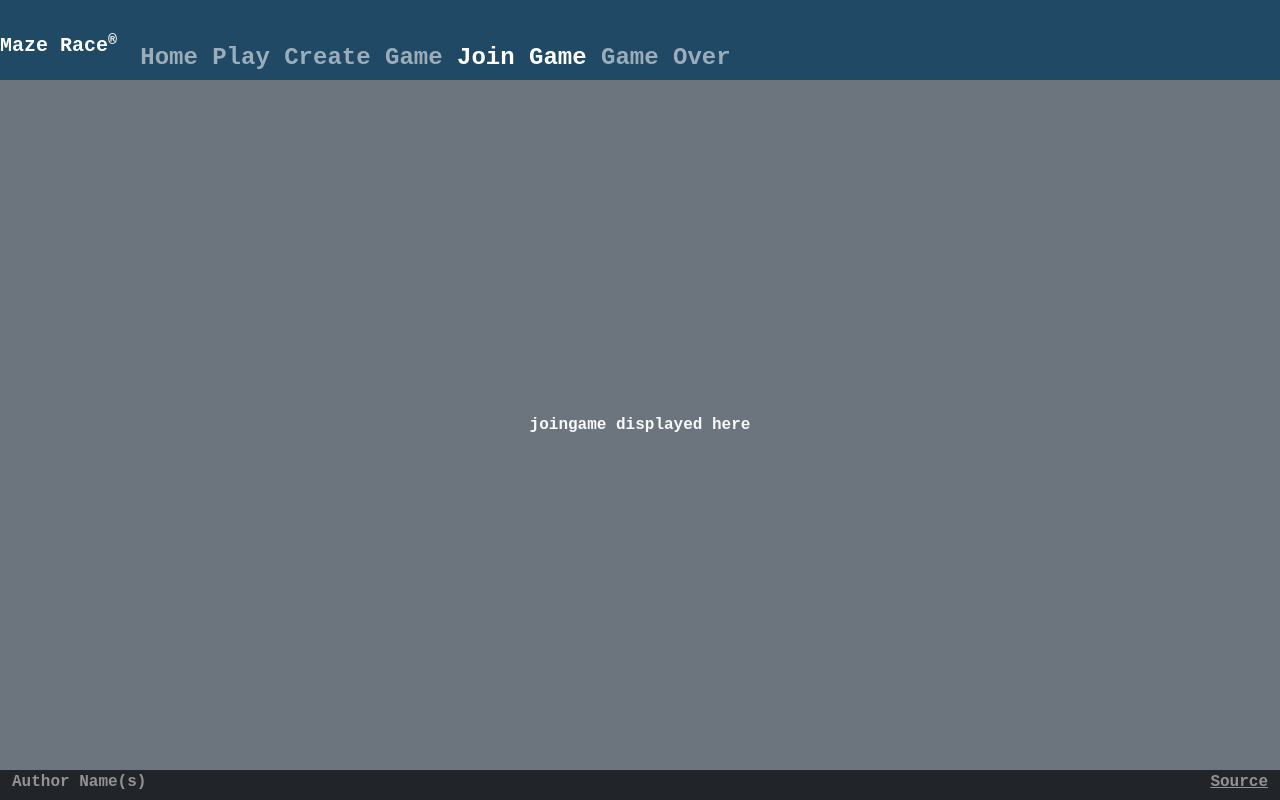
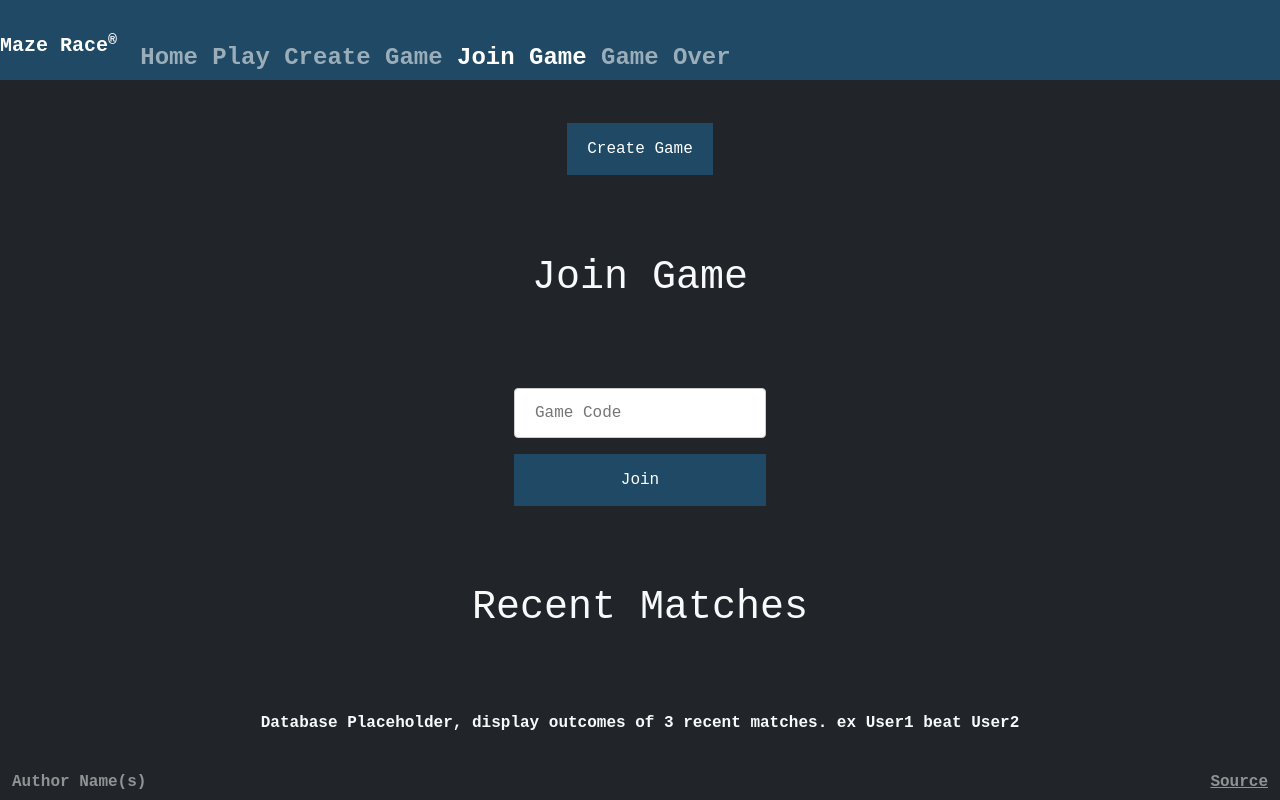
Before and after one commit to mjen3en/startup, a React (Vite) app: page /joingame in a window 1280 px wide. Built offline with nearby package versions, Linux system fonts and the light colour scheme.

Commit message:
added content from html to each page

```diff
--- a/src/creategame/creategame.jsx
+++ b/src/creategame/creategame.jsx
@@ -3,7 +3,14 @@ import React from 'react';
 export function CreateGame() {
   return (
     <main className="container-fluid bg-secondary text-center">
-      <div>creategame displayed here</div>
+      <main>
+      <h1>Game Code</h1>
+      <div>Randomly generated game code goes here</div>
+      <div> Use 100ms api to generate and manage room codes</div>
+
+      <h1> Websocket Data</h1>
+      <div>Will automatically notify player and change screens when another player has joined the game</div>
+    </main>
     </main>
   );
 }
--- a/src/gameover/gameover.jsx
+++ b/src/gameover/gameover.jsx
@@ -2,8 +2,15 @@ import React from 'react';
 
 export function GameOver() {
   return (
-    <main className="container-fluid bg-secondary text-center">
-      <div>gameover displayed here</div>
+    <main>
+      <h1>GAME OVER</h1>
+      <h1>YOU WON</h1>
+      <form method="get" action="index.html">
+        <div>
+          <button type="submit" >Go Home</button>
+        </div>
+      </form>
+      <img src="Trophy.jpg" />
     </main>
   );
 }
--- a/src/joingame/joingame.jsx
+++ b/src/joingame/joingame.jsx
@@ -2,8 +2,21 @@ import React from 'react';
 
 export function JoinGame() {
   return (
-    <main className="container-fluid bg-secondary text-center">
-      <div>joingame displayed here</div>
+    <main>
+      <form method = "get" action = "creategame.html">
+      <button type="submit"> Create Game</button>
+      </form>
+
+      <h1>Join Game</h1>
+      <form method="get" action="gamecscreen.html">
+        <div>
+          <span></span>
+          <input type="text" placeholder="Game Code" />
+        </div>
+        <button type="submit">Join</button>
+      </form>
+      <h1> Recent Matches</h1>
+      <div>Database Placeholder, display outcomes of 3 recent matches. ex User1 beat User2</div>
     </main>
   );
 }
--- a/src/login/login.jsx
+++ b/src/login/login.jsx
@@ -2,8 +2,19 @@ import React from 'react';
 
 export function Login() {
   return (
-    <main className="container-fluid bg-secondary text-center">
-      <div>login displayed here</div>
+    <main>
+      <h1>Ready to Race??</h1>
+      <img src="laurels.png" alt="Maze>" />
+      <form method="get" action="joingame.html">
+        <div>
+          <input type="text" placeholder="your@email.com" />
+        </div>
+        <div>
+          <input type="password" placeholder="password" />
+        </div>
+        <button type="submit">Login</button>
+        <button type="submit">Sign Up</button>
+      </form>
     </main>
   );
 }
--- a/src/play/play.jsx
+++ b/src/play/play.jsx
@@ -2,8 +2,12 @@ import React from 'react';
 
 export function Play() {
   return (
-    <main className="container-fluid bg-secondary text-center">
-      <div>play game displayed here</div>
+    <main>
+      <h1>RACE</h1>
+      <img src="maze_placeholder.png" />
+      <div> Websocket placeholder</div>
+      <div>Upon one player completing the maze, Websocket will automatically transition both players to game over screen</div>
+      <li><a href="gameover.html">GameOver</a></li>
     </main>
   );
 }
```
